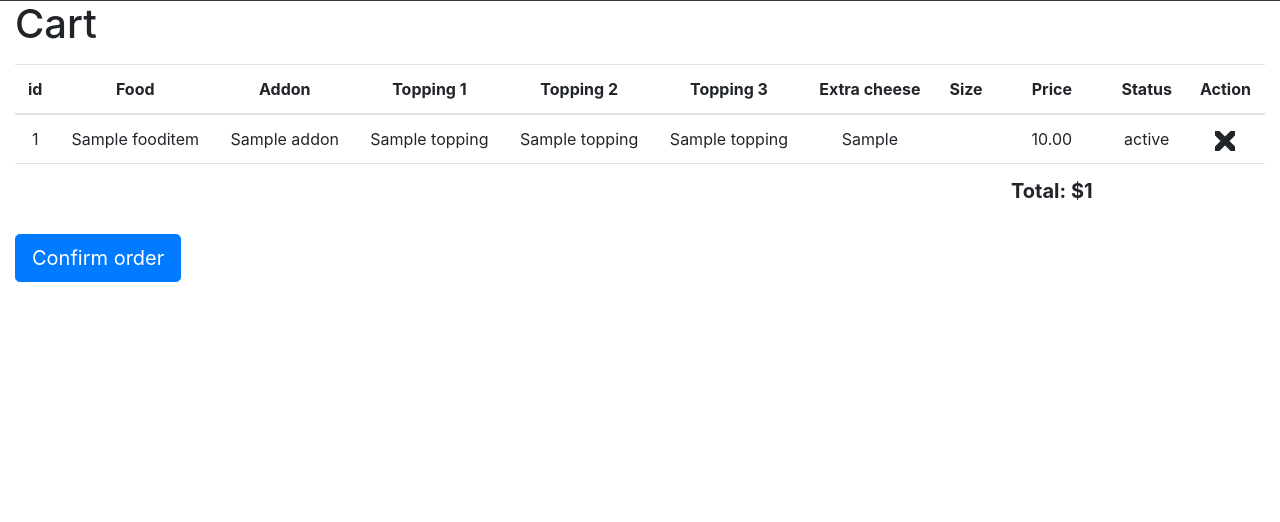
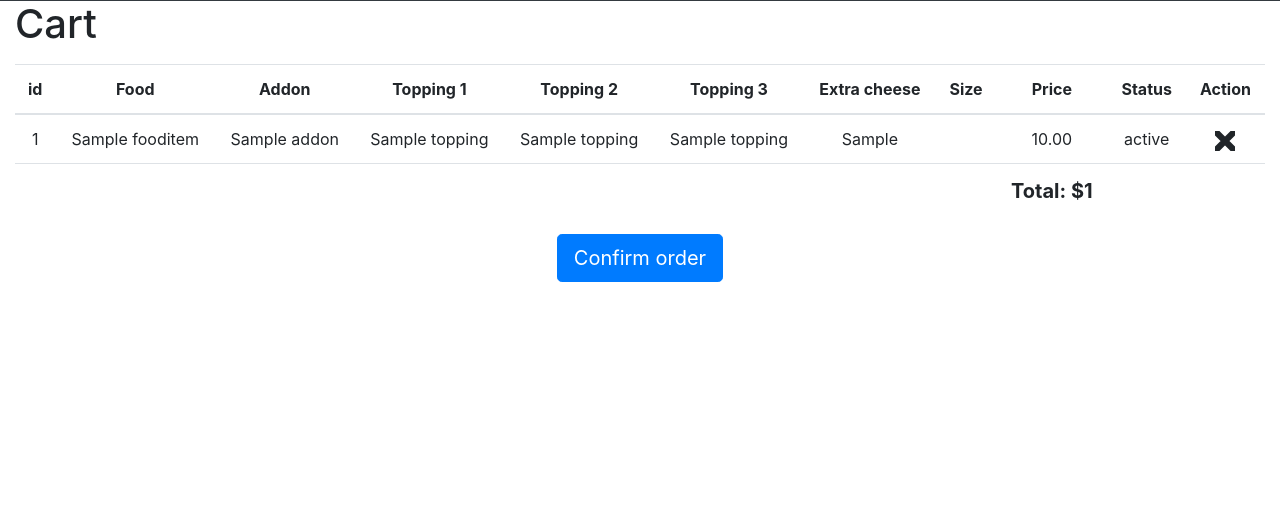
Before and after one commit to minhajul-karim/pizza, a Django app: template orders/templates/orders/cart.html in a window 1280 px wide. Shown: the part 56-578 px from the top of the page. Run offline with Django 3.2, Linux system fonts and the light colour scheme; tables that the repository leaves empty hold one stand-in row (values such as "Sample post"); the template is opened without the code that fills it: values that come from a table or form of the project are taken from there, most other values are stand-ins (such as "Sample title", 1, 10 or a date in 2020); some libraries are stand-ins or nearby versions.

Commit message:
Center button of cart page

```diff
--- a/orders/templates/orders/cart.html
+++ b/orders/templates/orders/cart.html
@@ -66,7 +66,7 @@ Cart - Pizza & Subs
             </tbody>
         </table>
     </div>
-    <form id="order-form" action="/confirm-order" method="POST">
+    <form id="order-form" action="/confirm-order" method="POST" class="text-center">
         {% csrf_token %}
         <button type="submit" class="btn btn-primary btn-lg">Confirm order</button>
     </form>
```
